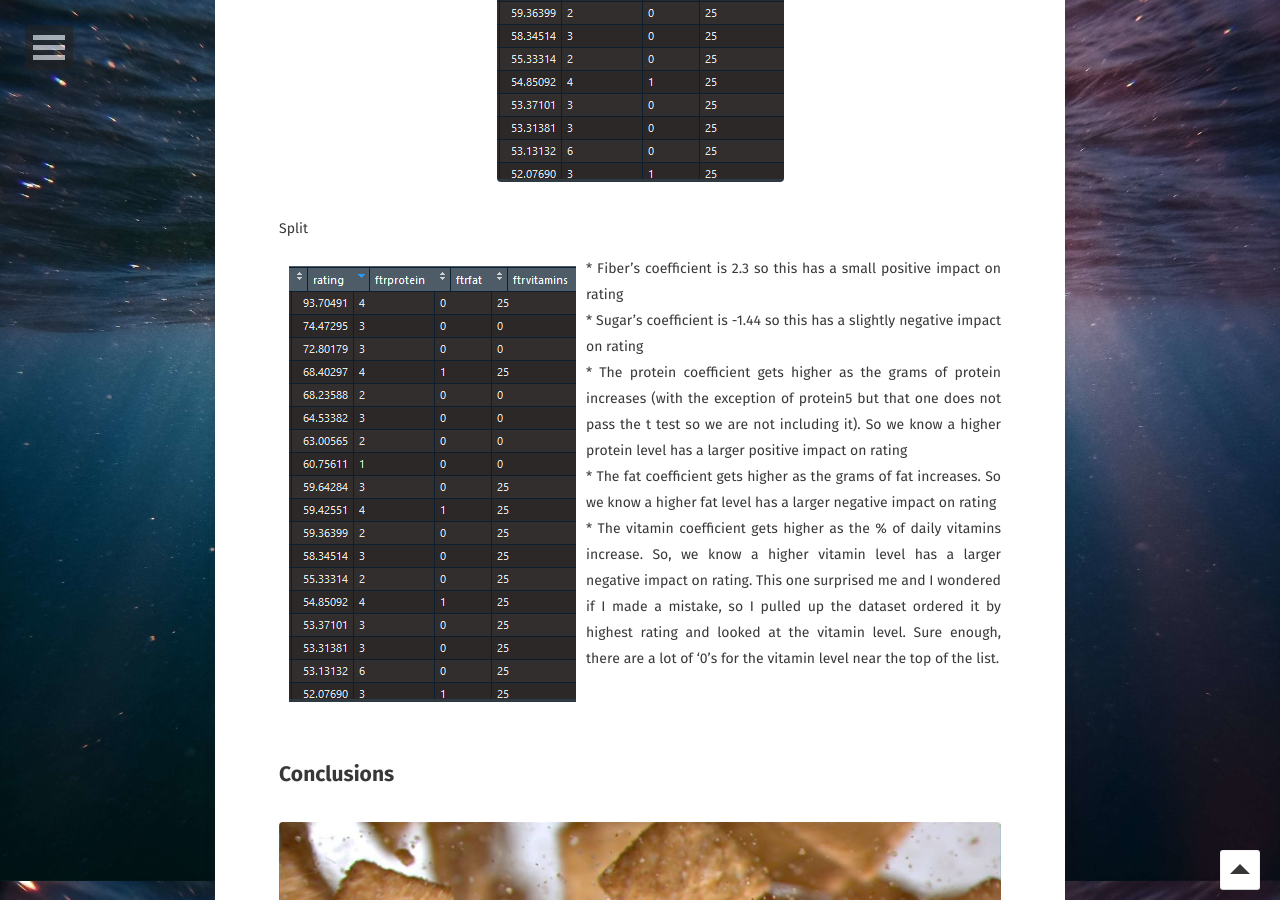
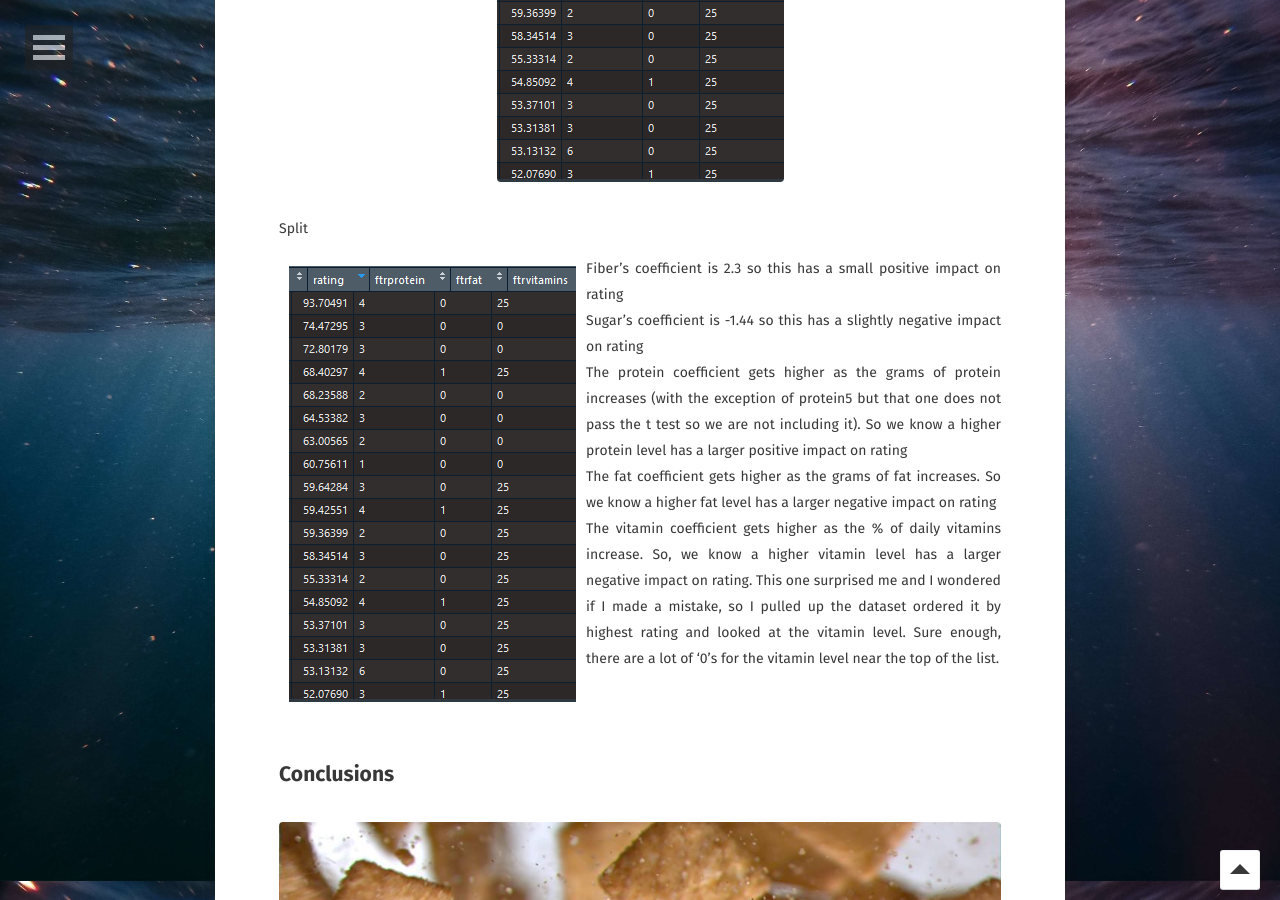
Before and after one commit to sarahschirduan/sarahschirduan.github.io, a Jekyll site: the page built from _posts/2019-06-09-cereal.md, in a window 1280 px wide and 900 px high, scrolled down 10639 px. Built offline with Jekyll 4.4.1, drawn with Linux system fonts in a browser that asks for light colours; some web fonts are replaced.

```diff
--- a/_posts/2019-06-09-cereal.md
+++ b/_posts/2019-06-09-cereal.md
@@ -195,11 +195,11 @@ Split
 
 <a href="/assets/img/cereal17.png"><img src="/assets/img/cereal17.png" style="float: left; margin: 10px"></a>
 <p>
-* Fiber’s coefficient is 2.3 so this has a small positive impact on rating <br>
-* Sugar’s coefficient is -1.44 so this has a slightly negative impact on rating <br>
-* The protein coefficient gets higher as the grams of protein increases (with the exception of protein5 but that one does not pass the t test so we are not including it). So we know a higher protein level has a larger positive impact on rating <br>
-* The fat coefficient gets higher as the grams of fat increases. So we know a higher fat level has a larger negative impact on rating <br>
-* The vitamin coefficient gets higher as the % of daily vitamins increase. So, we know a higher vitamin level has a larger negative impact on rating. This one surprised me and I wondered if I made a mistake, so I pulled up the dataset ordered it by highest rating and looked at the vitamin level. Sure enough, there are a lot of ‘0’s for the vitamin level near the top of the list.<br>
+Fiber’s coefficient is 2.3 so this has a small positive impact on rating <br>
+Sugar’s coefficient is -1.44 so this has a slightly negative impact on rating <br>
+The protein coefficient gets higher as the grams of protein increases (with the exception of protein5 but that one does not pass the t test so we are not including it). So we know a higher protein level has a larger positive impact on rating <br>
+The fat coefficient gets higher as the grams of fat increases. So we know a higher fat level has a larger negative impact on rating <br>
+The vitamin coefficient gets higher as the % of daily vitamins increase. So, we know a higher vitamin level has a larger negative impact on rating. This one surprised me and I wondered if I made a mistake, so I pulled up the dataset ordered it by highest rating and looked at the vitamin level. Sure enough, there are a lot of ‘0’s for the vitamin level near the top of the list.<br>
 </p>
 <br>
 <br>
```
